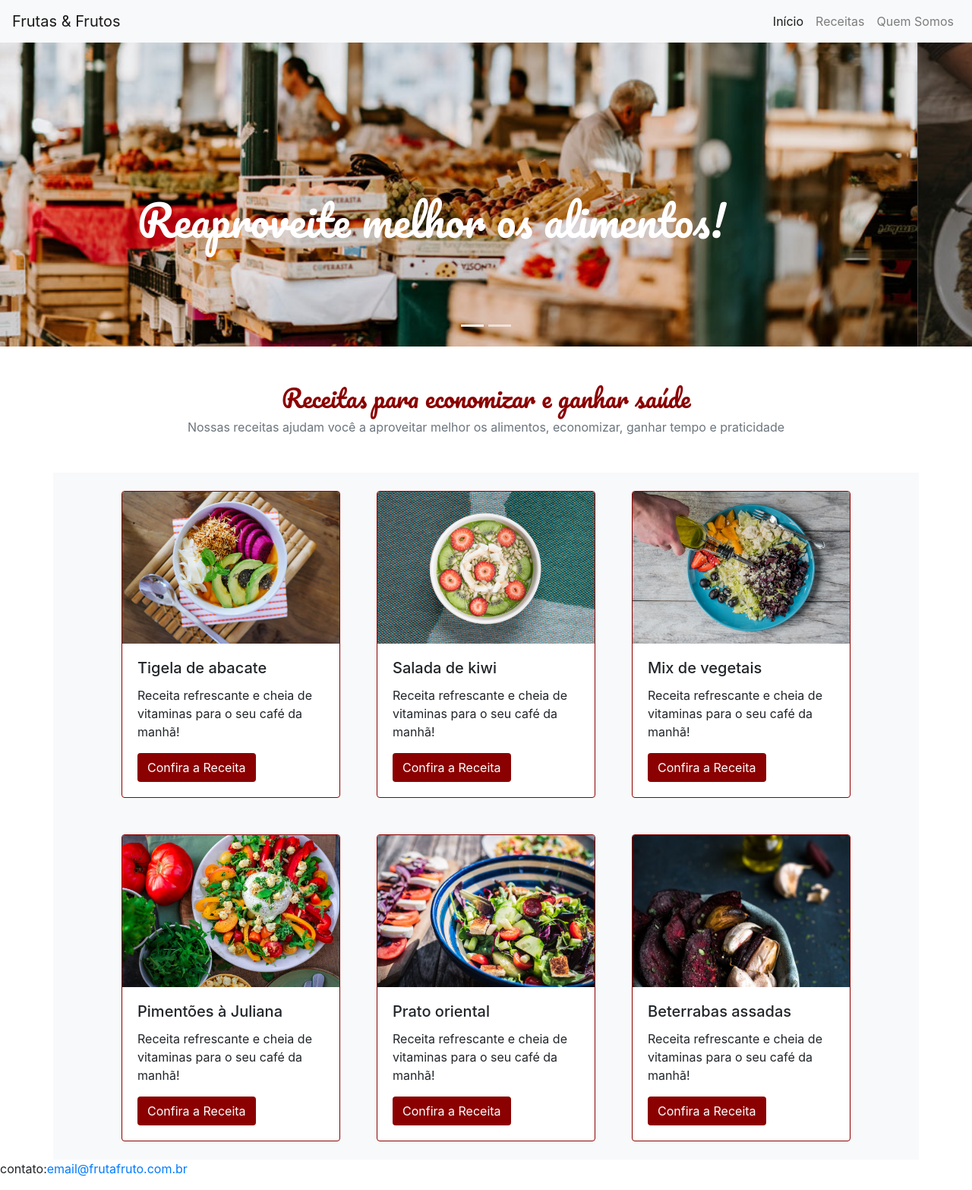
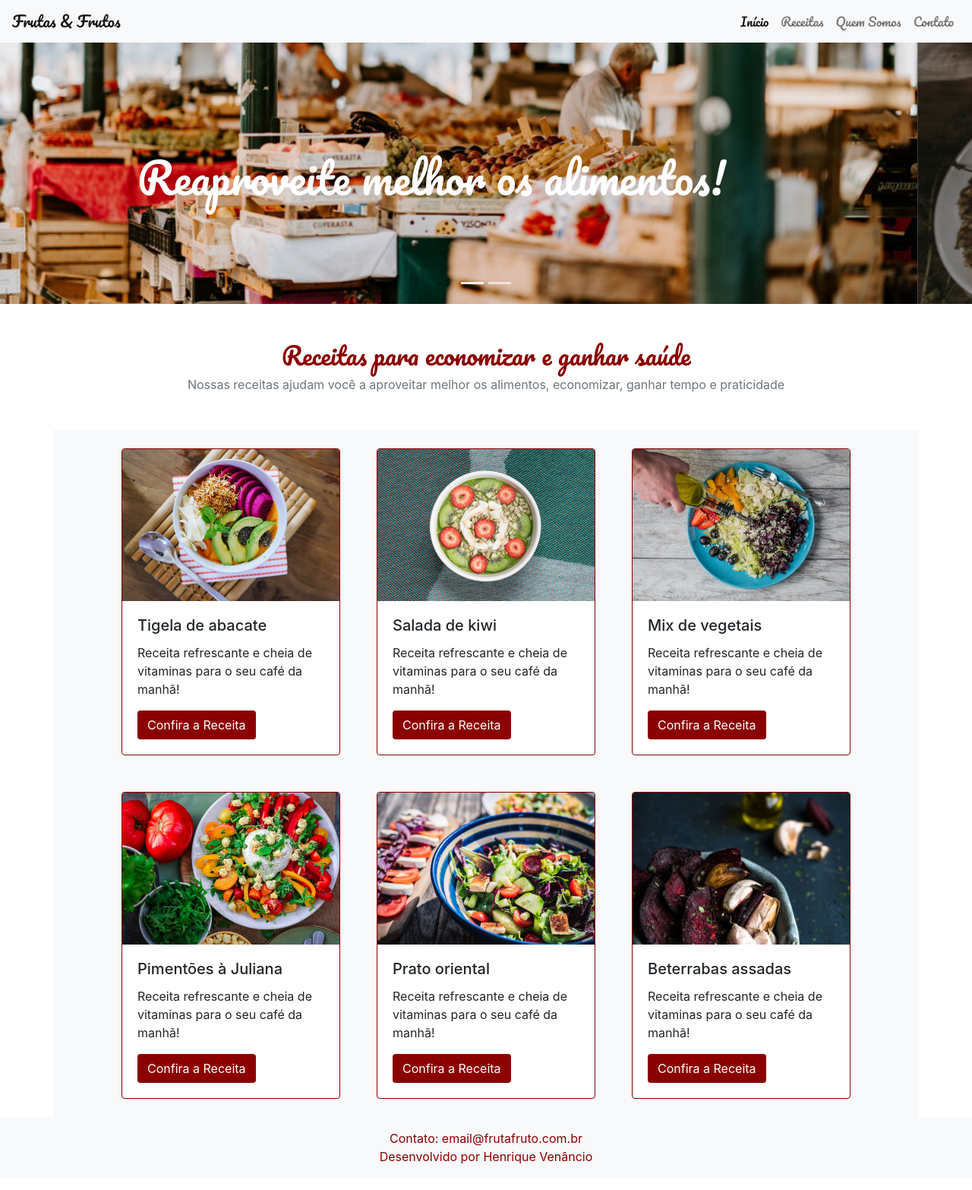
Before and after one commit to hvenanc/Bootstrap-4, a plain HTML site: page index.html in a window 1280 px wide. Shown: the whole page at 76% size. Drawn offline with nearby package versions, Linux system fonts and the light colour scheme.

Commit message:
Parte 5.5

```diff
--- a/index.html
+++ b/index.html
@@ -13,21 +13,24 @@
 
 <body>
   <header>
-  <nav class="navbar navbar-expand-lg navbar-light bg-light">
-    <a class="navbar-brand" href="#">Frutas & Frutos</a>
+  <nav class="navbar navbar-expand-lg navbar-light bg-light fixed-top">
+    <a class="navbar-brand fonte-navbar" href="#">Frutas & Frutos</a>
     <button class="navbar-toggler" type="button" data-toggle="collapse" data-target="#navbarNavDropdown" aria-controls="navbarNavDropdown" aria-expanded="false" aria-label="Toggle navigation">
       <span class="navbar-toggler-icon"></span>
     </button>
     <div class="collapse navbar-collapse justify-content-end" id="navbarNavDropdown">
       <ul class="navbar-nav">
         <li class="nav-item active">
-          <a class="nav-link" href="#">Início <span class="sr-only">(current)</span></a>
+          <a class="nav-link fonte-navbar" href="#">Início <span class="sr-only">(current)</span></a>
         </li>
         <li class="nav-item">
-          <a class="nav-link" href="#">Receitas</a>
+          <a class="nav-link fonte-navbar" href="#">Receitas</a>
         </li>
         <li class="nav-item">
-          <a class="nav-link" href="#">Quem Somos</a>
+          <a class="nav-link fonte-navbar" href="#">Quem Somos</a>
+        </li>
+        <li class="nav-item">
+          <a class="nav-item nav-link fonte-navbar" data-toggle="modal" data-target="#Modal-Contato" href="#">Contato</a></li>
         </li>
       </ul>
     </div>
@@ -121,9 +124,30 @@
 </section>
 </main>
 
-<footer></footer>
+<!-- Modal -->
+<div class="modal fade" id="Modal-Contato" tabindex="-1" aria-labelledby="exampleModalLabel" aria-hidden="true">
+  <div class="modal-dialog">
+    <div class="modal-content">
+      <div class="modal-header">
+        <h5 class="modal-title" id="exampleModalLabel">Contato</h5>
+        <button type="button" class="btn-close" data-bs-dismiss="modal" aria-label="Close"></button>
+      </div>
+      <div class="modal-body">
+        ...
+      </div>
+      <div class="modal-footer">
+        <button type="button" class="btn btn-secondary" data-bs-dismiss="modal">Close</button>
+        <button type="button" class="btn btn-primary">Save changes</button>
+      </div>
+    </div>
+  </div>
+</div>
 
-  <p>contato:<a href="mailto:email@frutafruto.com.br">email@frutafruto.com.br</a></p>
+
+<footer class="bg-light p-3">
+  <p class="color-special m-0 text-center">Contato: <a class="color-special" href="mailto:email@frutafruto.com.br">email@frutafruto.com.br</a></p>
+  <p class="color-special m-0 text-center">Desenvolvido por Henrique Venâncio</p>
+</footer>
 
   <script src="https://cdn.jsdelivr.net/npm/jquery@3.5.1/dist/jquery.slim.min.js" integrity="sha384-DfXdz2htPH0lsSSs5nCTpuj/zy4C+OGpamoFVy38MVBnE+IbbVYUew+OrCXaRkfj" crossorigin="anonymous"></script>
   <script src="https://cdn.jsdelivr.net/npm/popper.js@1.16.1/dist/umd/popper.min.js" integrity="sha384-9/reFTGAW83EW2RDu2S0VKaIzap3H66lZH81PoYlFhbGU+6BZp6G7niu735Sk7lN" crossorigin="anonymous"></script>
--- a/src/style.css
+++ b/src/style.css
@@ -11,6 +11,11 @@
 
 .fonte-titulo {
     font-family: 'Pacifico', cursive;
+}
+
+.fonte-navbar {
+    font-family: 'Pacifico', cursive;
+    color: darkred;
 }
 
 .color-special {
```
